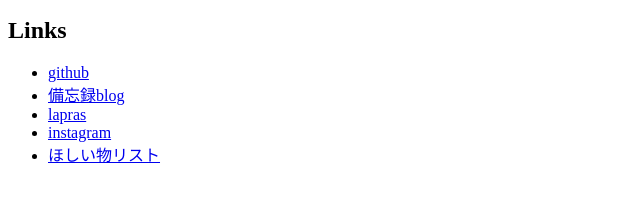
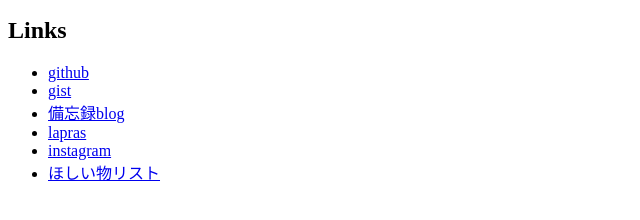
Before and after one commit to AsahiNakamura/AsahiNakamura.github.io, a plain HTML site: page index.html in a window 1280 px wide. Shown: the part 116-336 px from the top of the page, without its empty margins (0-640 px from the left). Drawn offline with Linux system fonts and the light colour scheme.

Commit message:
add link to gist

```diff
--- a/index.html
+++ b/index.html
@@ -14,6 +14,7 @@
         <li>
           <a href="https://github.com/azimicat" target="_blank">github</a>
         </li>
+        <li><a href="https://gist.github.com/azimicat" target="_blank">gist</a></li>
         <li>
           <a href="https://blog.azimicat.com" target="_blank">備忘録blog</a>
         </li>
```
